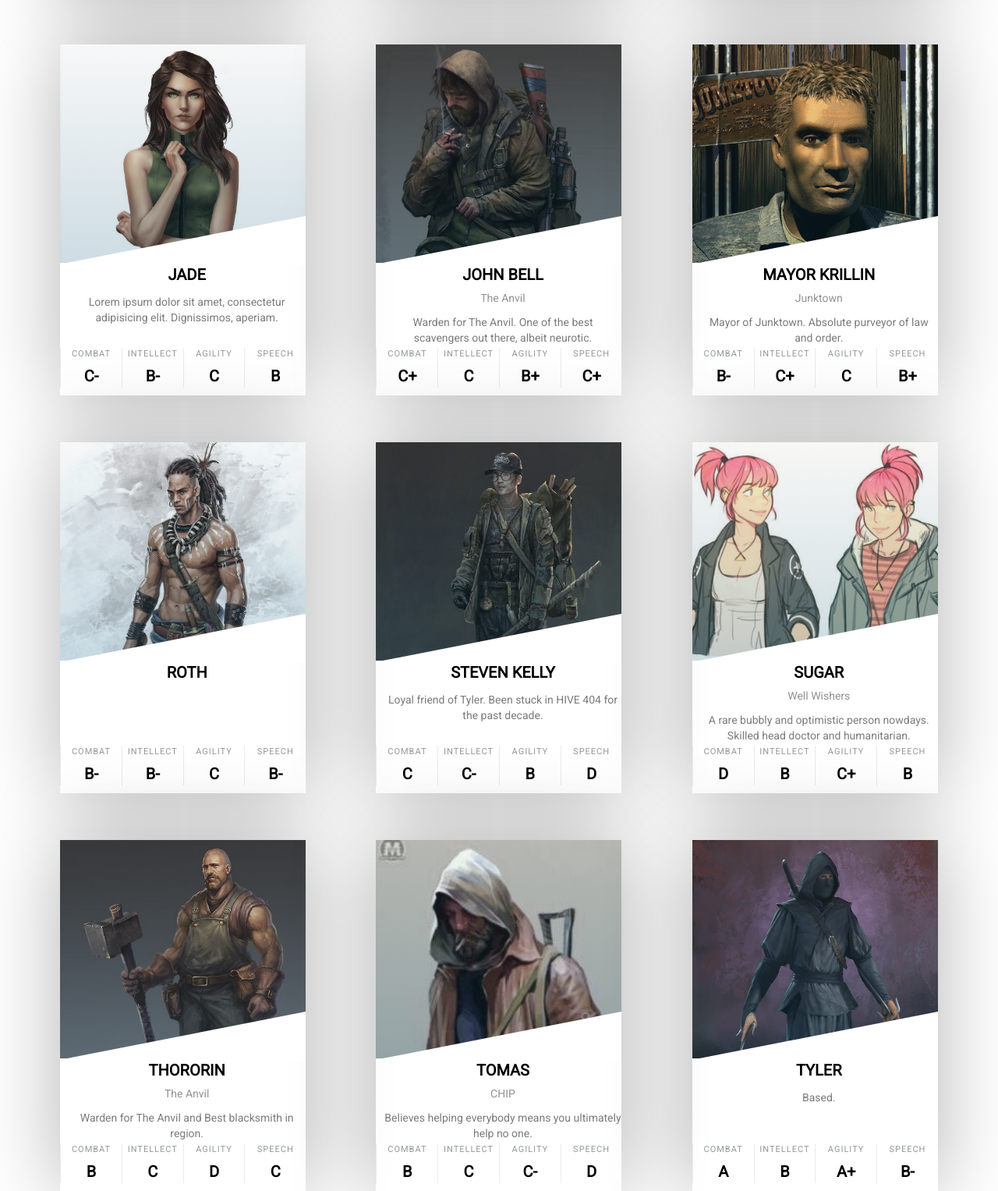
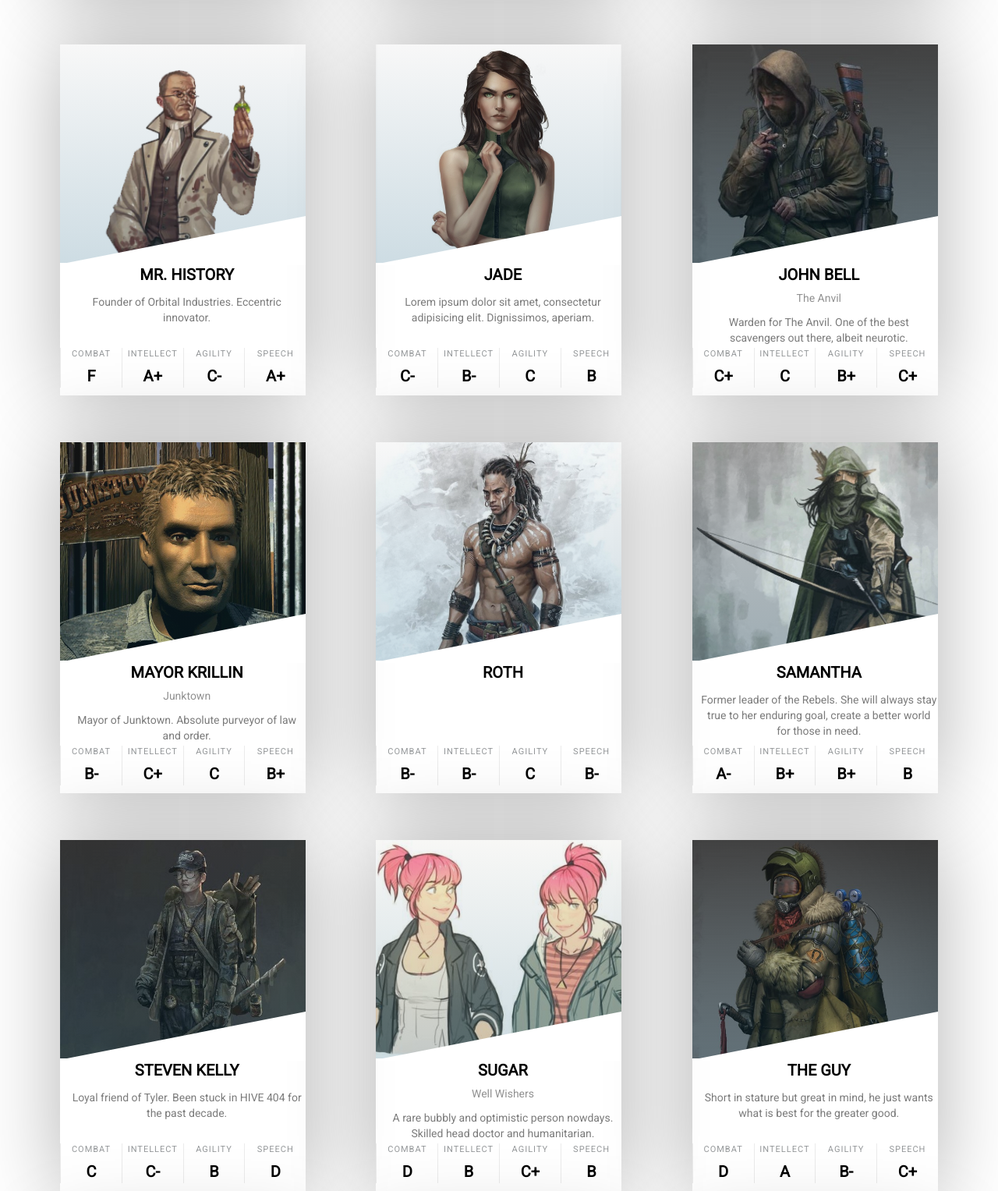
Before and after one commit to rjg5314/AdventureMap.io, a website: page characters.html in a window 1280 px wide. Shown: the part 712-2239 px from the top of the page at 78% size. Drawn offline with Linux system fonts and the light colour scheme.

Commit message:
Add files via upload

```diff
--- a/characters.html
+++ b/characters.html
@@ -359,7 +359,7 @@
             </div>
 
             <!-- History --->
-            <!-- <div class="card other_card">
+            <div class="card other_card">
                 <div class="card-header" style="background-image: url(img/characters/history.png)">
                       <div class="card-header-slanted-edge">
                         <svg xmlns="http://www.w3.org/2000/svg" viewBox="0 0 1000 200"><path class="polygon" d="M-20,200,1000,0V200Z" /></svg>
@@ -389,7 +389,7 @@
                         </div>
                     </div>
                 </div>
-            </div> -->
+            </div>
 
             <!-- Jade --->
             <div class="card companion_card">
@@ -866,7 +866,7 @@
 
 
             <!-- Samantha --->
-            <!-- <div class="card companion_card">
+            <div class="card companion_card">
                 <div class="card-header" style="background-image: url(img/characters/samantha.jpeg)">
                       <div class="card-header-slanted-edge">
                         <svg xmlns="http://www.w3.org/2000/svg" viewBox="0 0 1000 200"><path class="polygon" d="M-20,200,1000,0V200Z" /></svg>
@@ -896,7 +896,7 @@
                         </div>
                     </div>
                 </div>
-            </div> -->
+            </div>
 
 
 
@@ -1003,7 +1003,7 @@
 
 
             <!-- The Guy -->
-            <!-- <div class="card companion_card">
+            <div class="card companion_card">
               <div class="card-header" style="background-image: url(img/characters/the_guy.jpg)">
                     <div class="card-header-slanted-edge">
                       <svg xmlns="http://www.w3.org/2000/svg" viewBox="0 0 1000 200"><path class="polygon" d="M-20,200,1000,0V200Z" /></svg>
@@ -1033,7 +1033,7 @@
                       </div>
                   </div>
               </div>
-            </div> -->
+            </div>
 
 
             <!-- Thoririn (Anvil) --->
```
